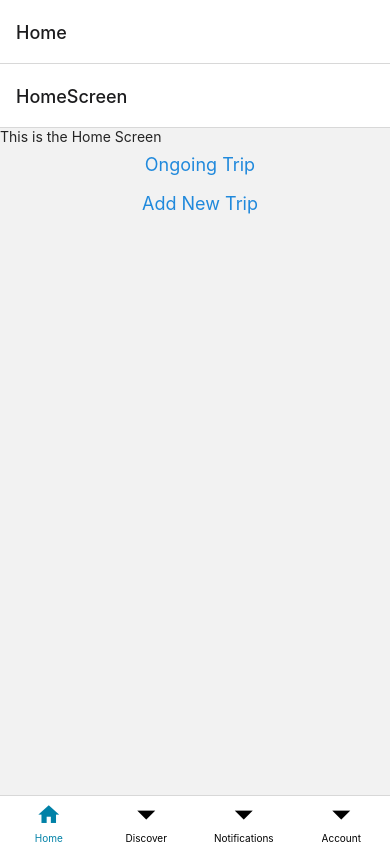
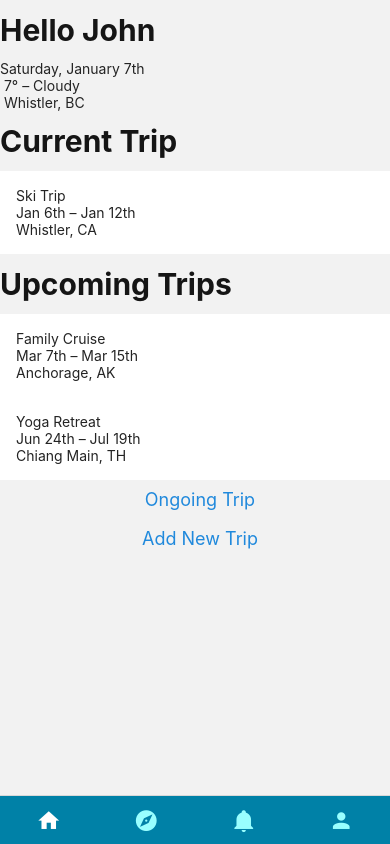
Before and after one commit to monica-zarate/travel-compass, a React Native app: screen /HomeScreen in a window 390 px wide. Built offline with nearby package versions, Linux system fonts and the light colour scheme.

Commit message:
Worked on Bottom Tabs styles. Added data json file and included basic content on Home Screen, still a WIP.

```diff
--- a/App.js
+++ b/App.js
@@ -26,9 +26,19 @@ export default function App() {
       <ThemeProvider theme={travelCompassTheme}>
         <NavigationContainer>
           <Tab.Navigator
+            initialRouteName="Home"
             screenOptions={{
-              tabBarActiveTintColor: "#0081A7",
-              tabBarInactiveTintColor: "000000",
+              tabBarStyle: {
+                backgroundColor: '#0081A7',
+              },
+              tabBarActiveTintColor: "#ffffff",
+              tabBarInactiveTintColor: "#99ffffff",
+              headerStyle: {
+                backgroundColor: '#0081A7',
+              },
+              headerTintColor: '#ffffff',
+              headerTitleAlign: 'center',
+              tabBarShowLabel: false,
             }}
           >
             <Tab.Screen
@@ -42,11 +52,42 @@ export default function App() {
                     size={size}
                   />
                 ),
+                headerShown: false,
               }}
             />
-            <Tab.Screen name="Discover" component={DiscoverScreen} />
-            <Tab.Screen name="Notifications" component={NotificationsScreen} />
-            <Tab.Screen name="Account" component={AccountScreen} />
+            <Tab.Screen
+            name="Discover"
+            component={DiscoverScreen}
+            options={{
+              tabBarIcon: ({ color, size}) => (
+                <MaterialCommunityIcons
+                name="compass"
+                color={color}
+                size={size}/>
+              )
+            }}/>
+            <Tab.Screen
+            name="Notifications"
+            component={NotificationsScreen}
+            options={{
+              tabBarIcon: ({ color, size}) => (
+                <MaterialCommunityIcons
+                name="bell"
+                color={color}
+                size={size}/>
+              )
+            }}/>
+            <Tab.Screen
+            name="Account"
+            component={AccountScreen}
+            options={{
+              tabBarIcon: ({ color, size}) => (
+                <MaterialCommunityIcons
+                name="account"
+                color={color}
+                size={size}/>
+              )
+            }}/>
           </Tab.Navigator>
         </NavigationContainer>
       </ThemeProvider>
--- /dev/null
+++ b/components/TripCard.js
@@ -0,0 +1,15 @@
+import { Text, ListItem, Button } from '@rneui/themed';
+
+export default function TripCard({ itemData, navigationRef}) {
+
+    return(
+        <ListItem>
+            <ListItem.Content>
+                <Text>{itemData.name}</Text>
+                <Text>{itemData.dates}</Text>
+                <Text>{itemData.location}</Text>
+                {/* <Button onPress={() => navigationRef.navigate({detailId: itemData.id})}/> */}
+            </ListItem.Content>
+        </ListItem>
+    );
+};
--- /dev/null
+++ b/data/trips-data.js
@@ -0,0 +1,34 @@
+export function getTrips() {
+    return TRIPSDATA;
+}
+
+export function getTripById(id) {
+    return TRIPSDATA.find(item => item.id === id);
+}
+
+export const TRIPSDATA = [
+    {
+        id: '001',
+        name: 'Ski Trip',
+        dates: 'Jan 6th – Jan 12th',
+        location: 'Whistler, CA',
+        image: require('../assets/bg-placeholder.jpeg'),
+        isActive: true,
+    },
+    {
+        id: '002',
+        name: 'Family Cruise',
+        dates: 'Mar 7th – Mar 15th',
+        location: 'Anchorage, AK',
+        image: require('../assets/bg-placeholder.jpeg'),
+        isActive: false,
+    },
+    {
+        id: '003',
+        name: 'Yoga Retreat',
+        dates: 'Jun 24th – Jul 19th',
+        location: 'Chiang Main, TH',
+        image: require('../assets/bg-placeholder.jpeg'),
+        isActive: false,
+    },
+];
--- a/screens/HomeScreen.js
+++ b/screens/HomeScreen.js
@@ -1,10 +1,46 @@
-import { View } from "react-native";
+import { View, FlatList, StyleSheet } from "react-native";
 import { Button, Text } from "@rneui/themed";
 
+import TripCard from "../components/TripCard";
+import { getTrips } from "../data/trips-data";
+
 export default function HomeScreen({ navigation }) {
+  const getCurrentTrip = () => {
+    return getTrips().filter((__) => __.isActive === true);
+  };
+
+  const getUpcomingTrips = () => {
+    return getTrips().filter((__) => __.isActive === false);
+  };
+
+  const renderCard = ({ item }) => (
+    <TripCard itemData={item} navigationRef={navigation} />
+  );
+
   return (
     <View>
-      <Text>This is the Home Screen</Text>
+      <View>
+        <Text style={styles.h2}>Hello John</Text>
+        <Text>
+          Saturday, January 7th {"\n"} 7° – Cloudy {"\n"} Whistler, BC
+        </Text>
+      </View>
+      <View>
+        <Text style={styles.h2}>Current Trip</Text>
+        <FlatList
+          data={getCurrentTrip()}
+          renderItem={renderCard}
+          keyExtractor={(item) => item.id}
+        />
+      </View>
+      <View>
+        <Text style={styles.h2}>Upcoming Trips</Text>
+        <FlatList
+          data={getUpcomingTrips()}
+          renderItem={renderCard}
+          keyExtractor={(item) => item.id}
+        />
+      </View>
       <Button
         title="Ongoing Trip"
         onPress={() => navigation.navigate("OngoingTrip")}
@@ -16,3 +52,16 @@ export default function HomeScreen({ navigation }) {
     </View>
   );
 }
+
+const styles = StyleSheet.create({
+  h2: {
+    color: "#151515",
+    fontWeight: "700",
+    fontSize: 30,
+    lineHeight: 60,
+  },
+  body: {
+    color: "#3B3B3B",
+    fontSize: 20,
+  },
+});
--- a/screens/TravelNav.js
+++ b/screens/TravelNav.js
@@ -8,10 +8,39 @@ const Stack = createNativeStackNavigator();
 
 export default function TravelNav() {
   return (
-    <Stack.Navigator initialRouteName="HomeScreen">
-      <Stack.Screen name="HomeScreen" component={HomeScreen} />
-      <Stack.Screen name="OngoingTrip" component={OngoingTripScreen} />
-      <Stack.Screen name="NewTrip" component={NewTripScreen} />
+    <Stack.Navigator
+      initialRouteName="HomeScreen"
+      screenOptions={{
+        tabBarStyle: {
+          backgroundColor: '#0081A7',
+        },
+        tabBarActiveTintColor: "#ffffff",
+        tabBarInactiveTintColor: "#99ffffff",
+        headerStyle: {
+          backgroundColor: '#0081A7',
+        },
+        headerTintColor: '#ffffff',
+        headerTitleAlign: 'center',
+        tabBarShowLabel: false,
+      }}>
+      <Stack.Screen
+        name="HomeScreen"
+        component={HomeScreen}
+        options={{
+          headerShown: false,
+        }} />
+      <Stack.Screen
+        name="OngoingTrip"
+        component={OngoingTripScreen}
+        options={{
+          title: 'Ongoing Trip'
+        }} />
+      <Stack.Screen
+        name="NewTrip"
+        component={NewTripScreen}
+        options={{
+          title: 'Add New Trip'
+        }} />
     </Stack.Navigator>
   );
 }
--- a/themes/travelCompassTheme.js
+++ b/themes/travelCompassTheme.js
@@ -19,10 +19,8 @@ export const travelCompassTheme = createTheme({
       type: "clear",
     }),
     Text: {
-      h1Style: {
-        color: "",
-        fontWeight: "",
-        fontFamily: "",
+      h2Style: {
+        color: themePalette.primary,
       },
     },
   },
```
